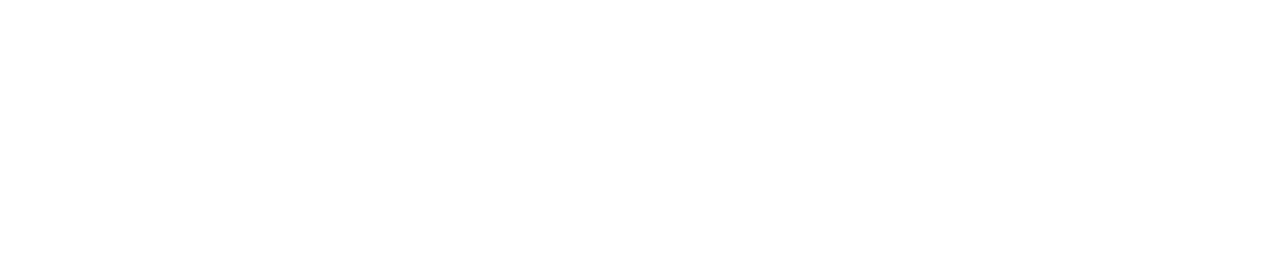
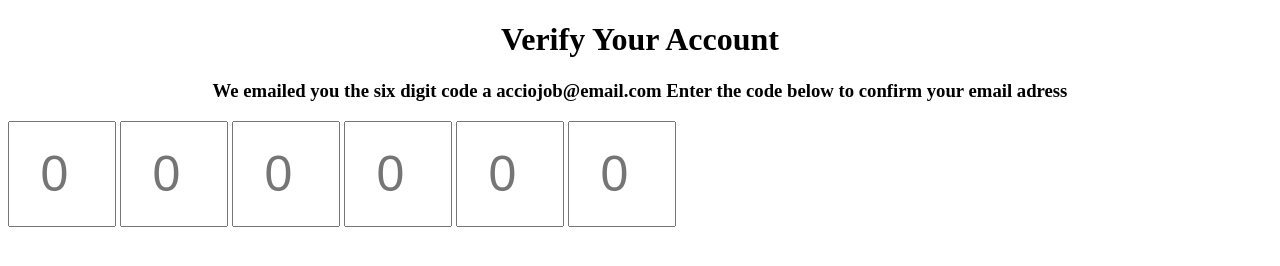
Before and after one commit to acciojob/OTP-sandip9851, a website: page main.html in a window 1280 px wide. Drawn offline with Linux system fonts and the light colour scheme.

Commit message:
created a submission

```diff
--- a/main.html
+++ b/main.html
@@ -8,6 +8,17 @@
 
 <body>
 	<!-- the entire body must be written by student -->
+	<h1 id = "verification_heading">Verify Your Account</h1>
+	<h3 id = "verification_subtext">We emailed you the six digit code a acciojob@email.com Enter the code below to confirm your email adress</h3>
+	<div class = "code-container" >
+		<input type="number" class = "code" placeholder = "0">
+		<input type="number" class = "code" placeholder = "0">
+		<input type="number" class = "code" placeholder = "0">
+		<input type="number" class = "code" placeholder = "0">
+		<input type="number" class = "code" placeholder = "0">
+		<input type="number" class = "code" placeholder = "0">
+
+	</div>
     <script type="text/javascript" src="./script.js">
 </script>
 
--- a/script.js
+++ b/script.js
@@ -1 +1,9 @@
 //your JS code here. If required.
+let inputs = document.querySelectorAll('.code');
+inputs.forEach((input, index) => {
+    input.addEventListener('input', () => {
+        if(index < inputs.length - 1) {
+            inputs[index + 1].focus();
+        }
+    });
+});
--- a/styles.css
+++ b/styles.css
@@ -1 +1,13 @@
 /*  your css code here. If applicable */
+#verification_subtext{
+	text-align:center;
+}
+#verification_heading{
+	text-align:center;
+}
+.code{
+	width:100px;
+	height:100px;
+	text-align:center;
+	font-size:50px;
+}
```
